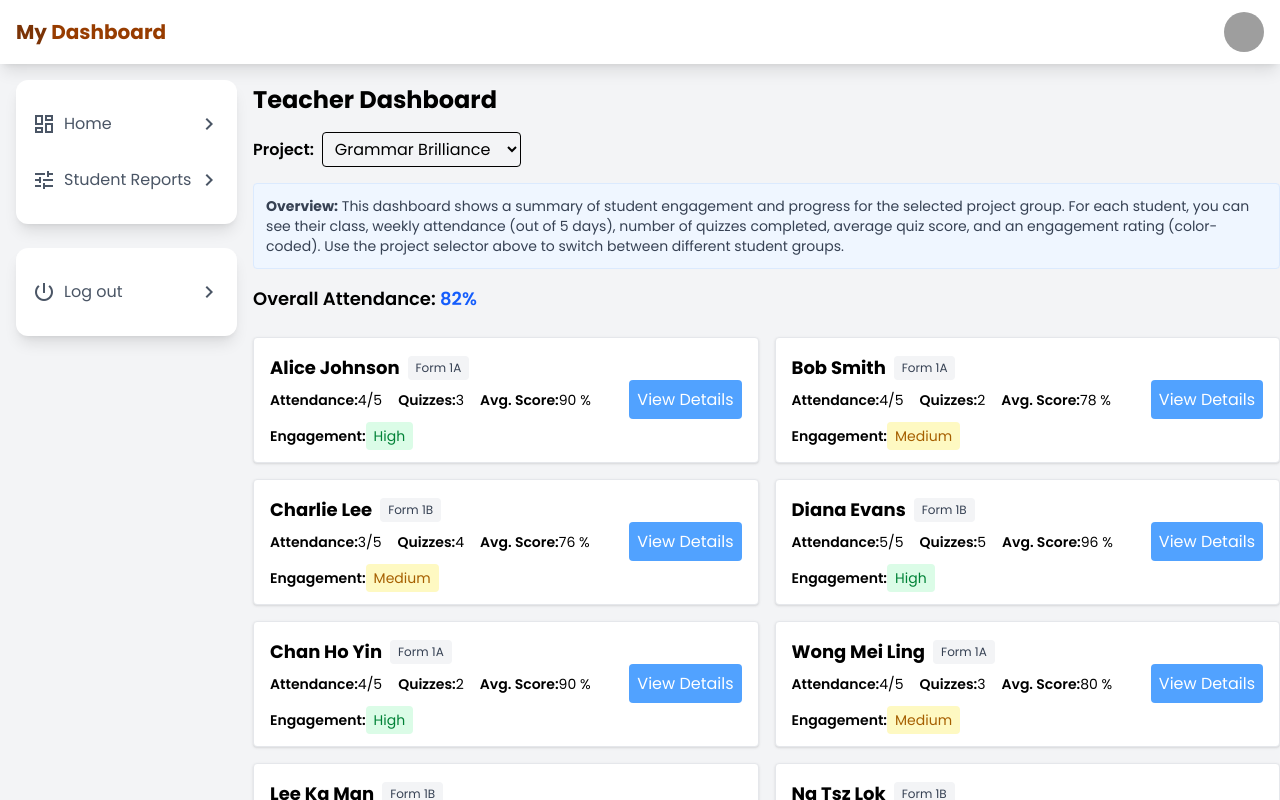
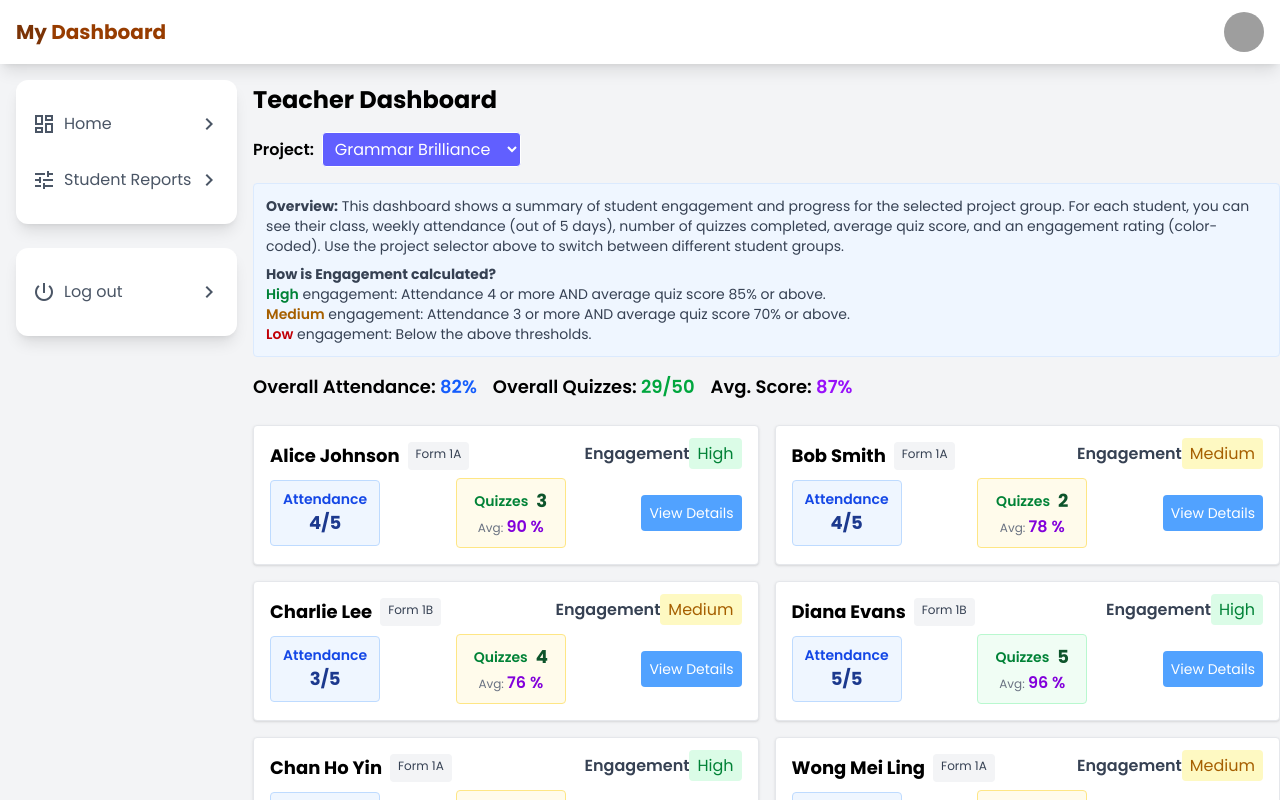
Before and after one commit to squarePotatoe/temp-speak, a Vue app: page /teacherDash in a window 1280 px wide. Shown: the top 800 px of the page. Built offline with nearby package versions, Linux system fonts and the light colour scheme; grey boxes are pictures that could not be loaded.

Commit message:
Updated teacher dash

```diff
--- a/src/views/project/components/StudentsTable.vue
+++ b/src/views/project/components/StudentsTable.vue
@@ -154,6 +154,30 @@ const overallAttendance = computed(() => {
   return count ? Math.round((total / count) * 100) : 0;
 });
 
+const totalAvailableQuizzes = computed(() => {
+  return 5;
+});
+
+const overallQuizCompletion = computed(() => {
+  let total = 0;
+  students.value.forEach((student) => {
+    total += student.quizzes.length;
+  });
+  return total;
+});
+
+const overallAvgScore = computed(() => {
+  let totalScore = 0;
+  let quizCount = 0;
+  students.value.forEach((student) => {
+    student.quizzes.forEach((q) => {
+      totalScore += q.score;
+      quizCount++;
+    });
+  });
+  return quizCount ? Math.round(totalScore / quizCount) : 0;
+});
+
 const formattedStudents = computed(() => {
   return students.value.map((student) => {
     const attended = student.attendance.reduce((a, b) => a + b, 0);
@@ -189,8 +213,12 @@ const formattedStudents = computed(() => {
   <div>
     <div class="mb-4">
       <label class="font-semibold mr-2">Project:</label>
-      <select v-model="selectedProjectId" class="border rounded px-2 py-1">
+      <select
+        v-model="selectedProjectId"
+        class="border rounded px-2 py-1 bg-indigo-500 text-white focus:outline-none focus:ring-2 focus:ring-indigo-300"
+      >
         <option
+          class="text-black bg-slate-200 hover:bg-slate-500"
           v-for="project in projects"
           :key="project.id"
           :value="project.id"
@@ -210,11 +238,36 @@ const formattedStudents = computed(() => {
         rating (color-coded). Use the project selector above to switch between
         different student groups.
       </p>
+      <p class="mt-2">
+        <strong>How is Engagement calculated?</strong><br />
+        <span>
+          <span class="font-semibold text-green-700">High</span> engagement:
+          Attendance 4 or more AND average quiz score 85% or above.<br />
+          <span class="font-semibold text-yellow-700">Medium</span> engagement:
+          Attendance 3 or more AND average quiz score 70% or above.<br />
+          <span class="font-semibold text-red-700">Low</span> engagement: Below
+          the above thresholds.
+        </span>
+      </p>
     </div>
     <div class="mb-6">
-      <div class="text-lg font-semibold">
+      <div class="text-lg font-semibold flex flex-wrap gap-4 items-center">
+        <span>
           Overall Attendance:
           <span class="text-blue-600">{{ overallAttendance }}%</span>
+        </span>
+        <span>
+          Overall Quizzes:
+          <span class="text-green-600">
+            {{ overallQuizCompletion }}/{{
+              totalAvailableQuizzes * students.length
+            }}
+          </span>
+        </span>
+        <span>
+          Avg. Score:
+          <span class="text-purple-600">{{ overallAvgScore }}%</span>
+        </span>
       </div>
     </div>
     <div class="grid gap-4 md:grid-cols-2">
@@ -224,37 +277,58 @@ const formattedStudents = computed(() => {
         class="bg-white border border-gray-200 rounded shadow p-4 flex flex-col sm:flex-row sm:items-center justify-between"
       >
         <div class="flex-1">
-          <div class="flex items-center mb-2">
+          <div class="flex justify-between pb-2">
+            <div class="flex">
               <div class="font-bold text-lg mr-2">{{ student.name }}</div>
-            <span class="text-xs bg-gray-100 text-gray-700 px-2 py-1 rounded">{{
-              student.class
-            }}</span>
+              <span class="text-xs bg-gray-100 text-gray-700 px-2 py-1 rounded">
+                {{ student.class }}
+              </span>
             </div>
-          <div class="flex flex-wrap gap-4 text-sm">
+
             <div>
-              <span class="font-semibold">Attendance:</span>
-              <span>{{ student.attendanceDisplay }}</span>
+              <span class="font-semibold text-gray-700">Engagement</span>
+              <span :class="`px-2 py-1 rounded ${student.engagementColor}`">
+                {{ student.engagement }}
+              </span>
             </div>
-            <div>
-              <span class="font-semibold">Quizzes:</span>
-              <span>{{ student.quizzesCompleted }}</span>
           </div>
-            <div>
-              <span class="font-semibold">Avg. Score:</span>
-              <span>
+          <div
+            class="flex flex-col sm:flex-row gap-4 text-sm justify-between items-center w-full"
+          >
+            <!-- Attendance Section -->
+            <div
+              class="flex flex-col items-center px-3 py-2 rounded bg-blue-50 border border-blue-200"
+            >
+              <span class="font-semibold text-blue-700">Attendance</span>
+              <span class="text-lg font-bold text-blue-900">
+                {{ student.attendanceDisplay }}
+              </span>
+            </div>
+            <!-- Quiz Section -->
+            <div
+              class="flex flex-col items-center px-3 py-2 rounded min-w-[110px]"
+              :class="
+                student.quizzesCompleted <
+                student.attendanceDisplay.split('/')[1]
+                  ? 'bg-amber-50 border border-amber-200'
+                  : 'bg-green-50 border border-green-200'
+              "
+            >
+              <div class="flex items-center gap-2">
+                <span class="font-semibold text-green-700">Quizzes</span>
+                <span class="text-lg font-bold text-green-900">
+                  {{ student.quizzesCompleted }}
+                </span>
+              </div>
+
+              <span class="text-xs text-gray-500"
+                >Avg:
+                <span class="font-semibold text-purple-700 text-base">
                   {{ student.avgScore }}
                   <span v-if="student.quizzesCompleted">%</span>
                 </span>
+              </span>
             </div>
-            <div>
-              <span class="font-semibold">Engagement:</span>
-              <span :class="`px-2 py-1 rounded ${student.engagementColor}`">{{
-                student.engagement
-              }}</span>
-            </div>
-          </div>
-        </div>
-        <div class="mt-4 sm:mt-0 sm:ml-4 flex-shrink-0">
             <RouterLink to="/report" class="p-2 bg-blue-400 text-white rounded">
               View Details
             </RouterLink>
@@ -262,4 +336,5 @@ const formattedStudents = computed(() => {
         </div>
       </div>
     </div>
+  </div>
 </template>
```
Lines whose indentation alone changed are shown as unchanged.
